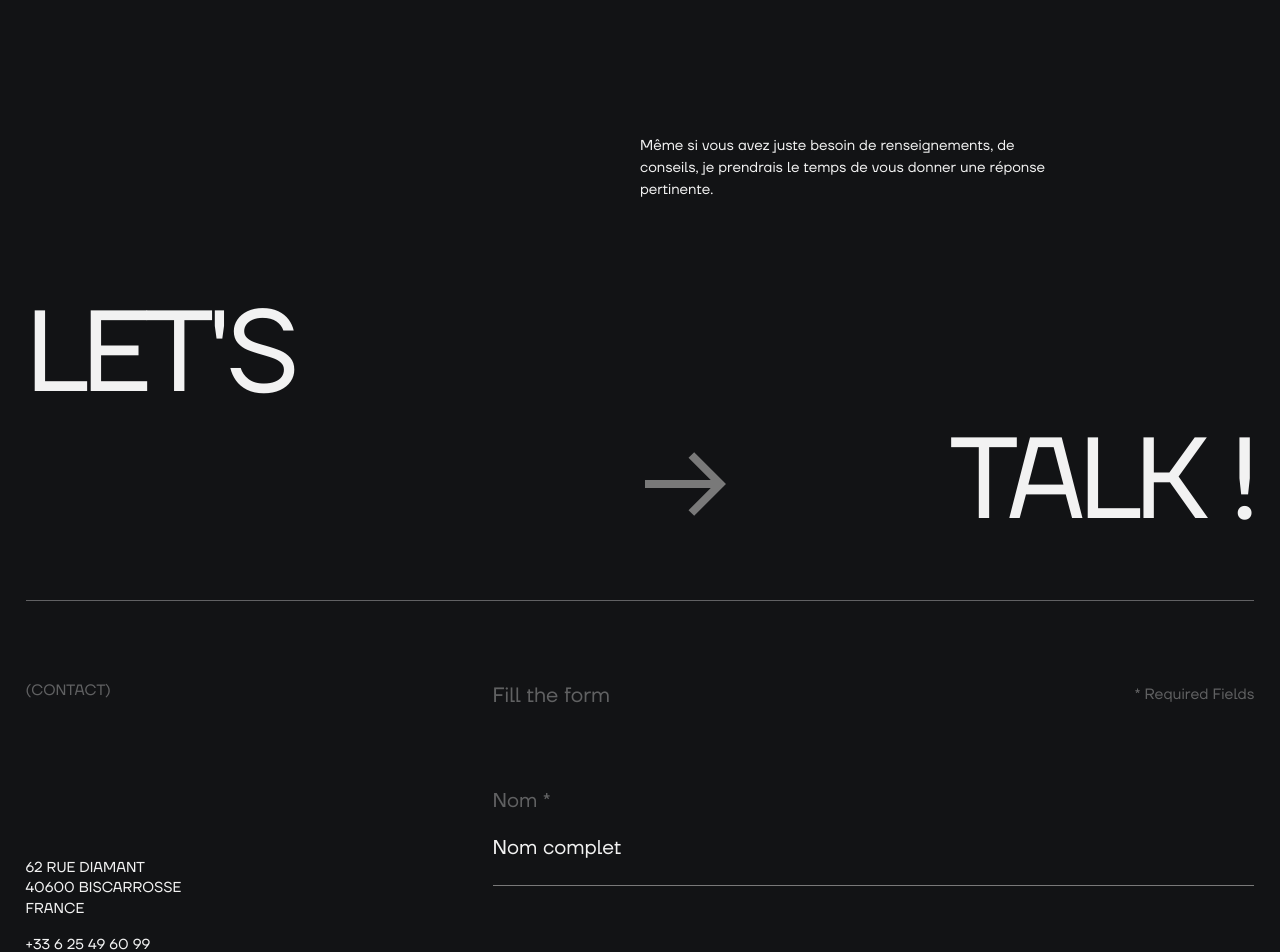
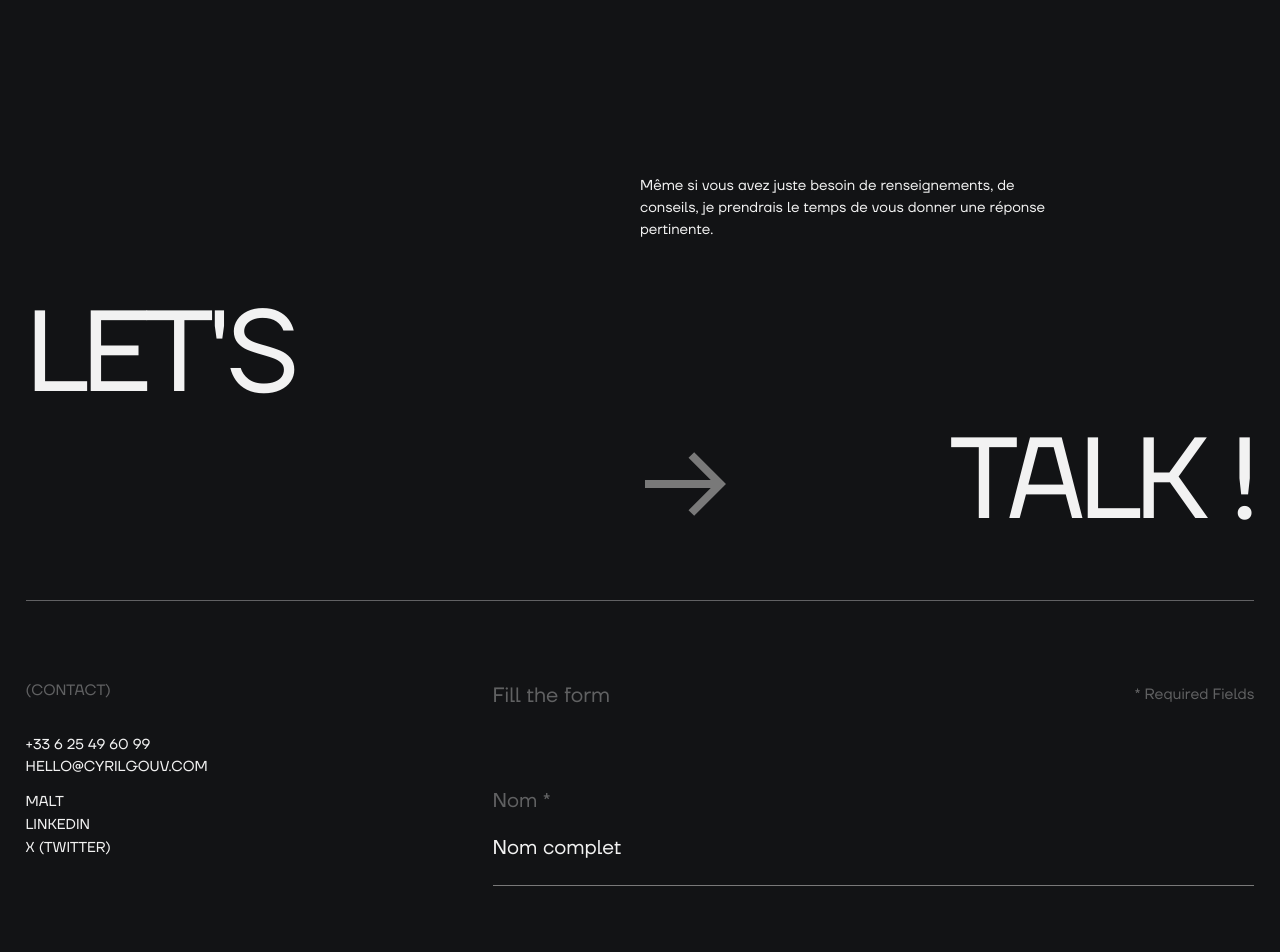
Before and after one commit to CyrilGouv/next-folio, a Next.js app: page /contact in a window 1280 px wide. Shown: the part 120-1072 px from the top of the page. Built offline with nearby package versions, Linux system fonts and the light colour scheme; grey boxes are pictures that could not be loaded.

Commit message:
add video to TextHero component for contact page

```diff
--- a/components/Blocks/Cover/CoverColumns.module.scss
+++ b/components/Blocks/Cover/CoverColumns.module.scss
@@ -20,7 +20,8 @@
         position: relative;
         display: inline-block;
         width: 100%;
-        height: 600px;
+        height: 30vw;
+        max-height: 600px;
         overflow: hidden;
         border-radius: var(--secondaryBorderRadius);
 
--- a/components/Blocks/Hero/Hero.jsx
+++ b/components/Blocks/Hero/Hero.jsx
@@ -20,7 +20,7 @@ const Hero = ({ page, withText = false }) => {
         <div className="container">
             <div className={ styles.hero__wrapper }>
                 <div className={ styles.hero__title }>
-                    { withText && page !== "testimonials" && page !== "homepage" && (
+                    { withText && page !== "testimonials" && page !== "homepage" && page !== "contact" && (
                       <TextHero text={ textHero } />
                     ) }
                     { withText && page === "homepage" && (
@@ -28,6 +28,9 @@ const Hero = ({ page, withText = false }) => {
                     ) }
                     { withText && page === "testimonials" && (
                       <TextHero text={ textHero } image={ true } />
+                    ) }
+                    { withText && page === "contact" && (
+                      <TextHero text={ textHero } video={ true } />
                     ) }
                     <TitlePage page={ page } />
                 </div>
--- a/components/UI/Cards/CardList.module.scss
+++ b/components/UI/Cards/CardList.module.scss
@@ -17,9 +17,6 @@
 
         &__id {
             display: inline-block;
-            // border: 1px solid var(--darkThemeFontColor);
-            // border-radius: 2rem;
-            // padding: 0.125rem .725rem;
             margin-right: 2rem;
         }
 
--- a/components/UI/Cards/CardProject.module.scss
+++ b/components/UI/Cards/CardProject.module.scss
@@ -55,7 +55,7 @@
     &__title {
         justify-content: space-between;
         align-items: center;
-        font-size: max(1.65rem, 1.75vw);
+        font-size: max(1.5rem, 1.65vw);
         line-height: 1.3;
         text-decoration: none;
         color: var(--darkThemeFontColor);
--- a/components/UI/Contact/ContactInfos.jsx
+++ b/components/UI/Contact/ContactInfos.jsx
@@ -36,29 +36,6 @@ const ContactInfos = () => {
                 body="<span class='text--infos__title text--opacity'>(Contact)</span>"
             />
 
-            <div ref={ locationSectionEl } className={ styles.infos__location }>
-                <figure className={ styles.infos__location__video }>
-                    <div ref={ overlayEl } className={ styles.infos__location__video__overlay }></div>
-                    <video
-                        className={ styles.infos__location__video__inner }
-                        src="/videos/video-biscarrosse.mp4"
-                        autoPlay
-                        loop
-                        muted
-                    >
-                    </video>
-                </figure>
-
-                <address
-                    ref={ addressEl }
-                    className={ `${styles.infos__location__address} text--regular` }
-                >
-                    62 rue diamant<br />
-                    40600 Biscarrosse<br />
-                    France
-                </address>
-            </div>
-
             <div
                 ref={ phoneEl }
                 className={ `${styles.infos__phone} text--regular` }
--- a/components/UI/Elements/Text/TextHero.jsx
+++ b/components/UI/Elements/Text/TextHero.jsx
@@ -10,7 +10,7 @@ import animationsImageParallax from "@/animations/image/parallax"
 import styles from "./TextHero.module.scss"
 
 
-const TextHero = ({ text, layout = "default", image = false }) => {
+const TextHero = ({ text, layout = "default", image = false, video = false }) => {
 
     // Elements
     const sectionEl = useRef(null)
@@ -21,7 +21,7 @@ const TextHero = ({ text, layout = "default", image = false }) => {
 
     // Animations
     useGSAP(() => {
-        if(image) {
+        if(image || video) {
             animationsImageReveal(sectionEl.current, overlayEl.current, true)
             animationsImageParallax(sectionEl.current, imageEl.current)
         }
@@ -36,7 +36,7 @@ const TextHero = ({ text, layout = "default", image = false }) => {
     // Render Default layout
     if(layout === "default") {
         return (
-            <div ref={ sectionEl } className={ `${styles.text} ${image ? styles.text__alt : ""}` }>
+            <div ref={ sectionEl } className={ `${styles.text} ${image || video ? styles.text__alt : ""}` }>
                 { image && (
                     <div className={ styles.text__image }>
                         <div ref={ overlayEl } className={ styles.text__image__overlay }></div>
@@ -50,6 +50,20 @@ const TextHero = ({ text, layout = "default", image = false }) => {
                             className={ styles.text__image__inner }
                         />
                     </div>
+                ) }
+                { video && (
+                    <figure className={ styles.text__image }>
+                        <div ref={ overlayEl } className={ styles.text__image__overlay }></div>
+                        <video
+                            ref={ imageEl }
+                            className={ styles.text__image__inner }
+                            src="/videos/video-biscarrosse.mp4"
+                            autoPlay
+                            loop
+                            muted
+                        >
+                        </video>
+                    </figure>
                 ) }
                 <p
                     ref={ textEl }
--- a/components/UI/Elements/Text/TextHero.module.scss
+++ b/components/UI/Elements/Text/TextHero.module.scss
@@ -19,12 +19,13 @@
 
     &__image {
         position: relative;
+        display: inline-block;
         width: 9vw;
         min-width: 100px;
         max-width: 150px;
-        height: 6vw;
+        height: 7vw;
         min-height: 65px;
-        max-height: 110px;
+        max-height: 120px;
         margin-bottom: 2rem;
         border-radius: var(--secondaryBorderRadius);
         overflow: hidden;
--- a/components/UI/Elements/Title/TitleSection.module.scss
+++ b/components/UI/Elements/Title/TitleSection.module.scss
@@ -1,5 +1,5 @@
 .title {
-    font-size: clamp(6rem, 10vw, 150px);
+    font-size: clamp(3.25rem, 9vw, 150px);
     text-transform: uppercase;
     overflow: hidden;
 
```
